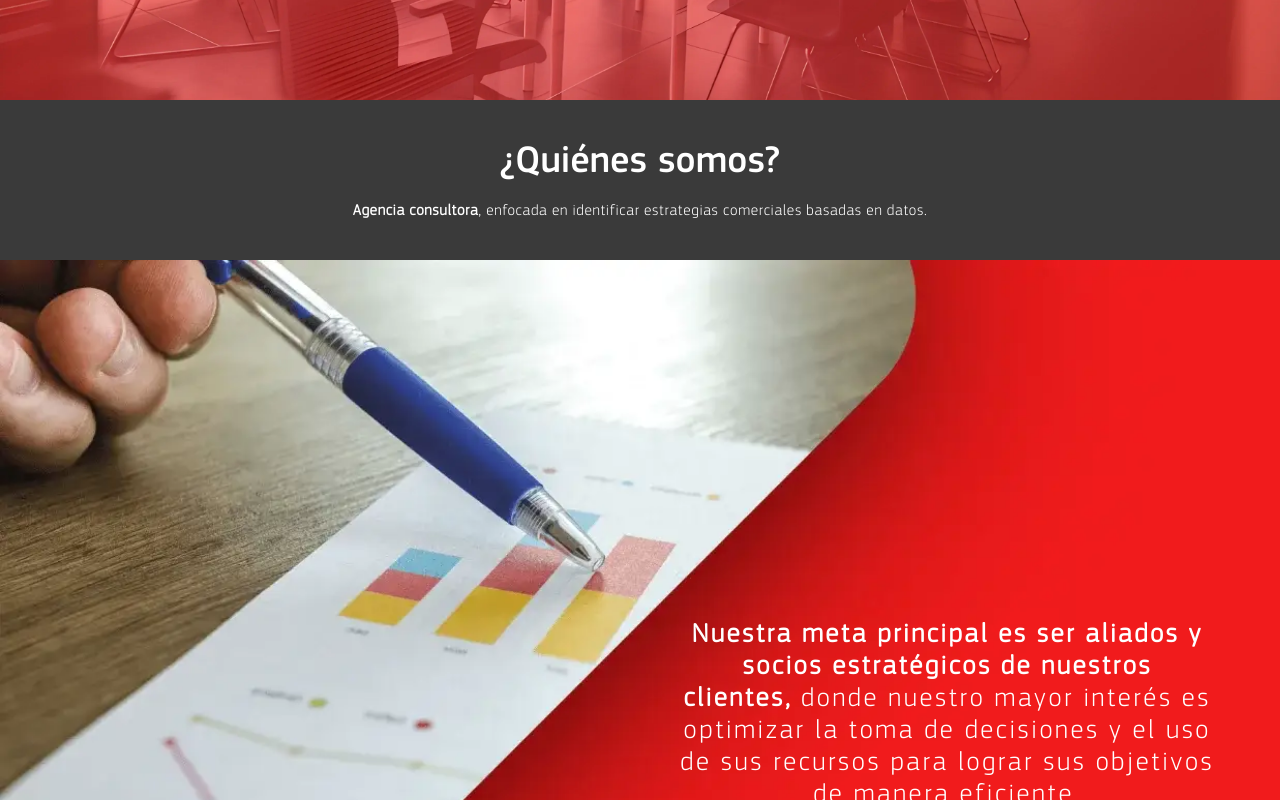
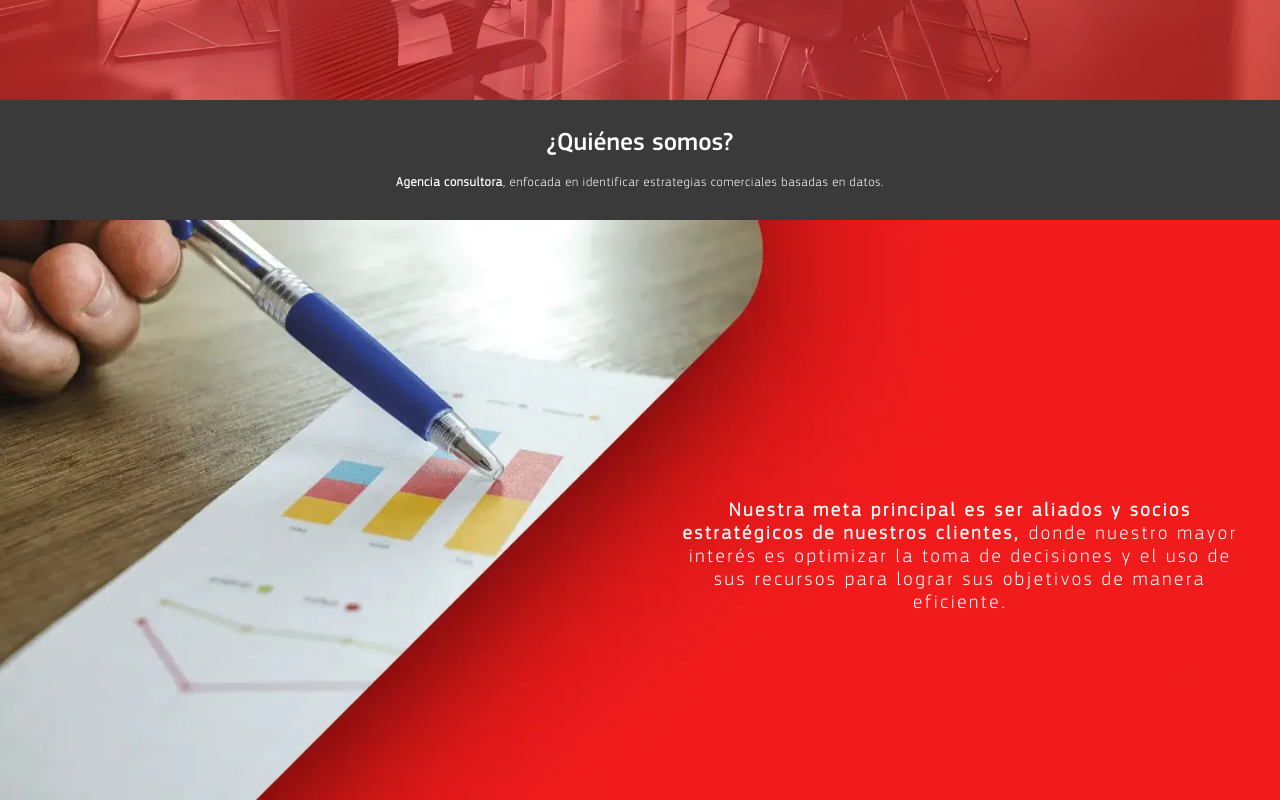
Before and after one commit to Valenmeier/Mindset-project, a React (Vite) app: page / in a window 1280 px wide. Shown: the part 700-1500 px from the top of the page. Built offline with nearby package versions, Linux system fonts and the light colour scheme.

Commit message:
achicando sección quienes somos

```diff
--- a/src/components/common/titleSection/styles.module.css
+++ b/src/components/common/titleSection/styles.module.css
@@ -31,18 +31,21 @@
   color: var(--letterColor);
   margin: 0;
   font-weight: 300;
-  letter-spacing: .2vw;
+  letter-spacing: 0.2vw;
 }
 
-@media all and (min-width:1000px){
-    .textSection{
-        gap: 2vh;
-    }
-    .textSection h3 {
-        font-size: 3vw;
-    }
-    .textSection p{
-        font-size: 1.2vw;
-        letter-spacing: .05vw;
-    }
+@media all and (min-width: 1000px) {
+  .titleSection {
+    height: 15vh;
+  }
+  .textSection {
+    gap: 2vh;
+  }
+  .textSection h3 {
+    font-size: 2vw;
+  }
+  .textSection p {
+    font-size: 1vw;
+    letter-spacing: 0.05vw;
+  }
 }
--- a/src/components/contactos/Contacto.jsx
+++ b/src/components/contactos/Contacto.jsx
@@ -27,11 +27,11 @@ export const Contacto = () => {
             <div className={styles.imagenClient}>
               <img
                 src="./images/foto perfil clienta.webp"
-                alt="Erika Vásquez Cuevas"
+                alt="Erika Vásquez Cueva"
               />
             </div>
             <div className={styles.presentacionCliente}>
-              <h1>Erika Vásquez Cuevas</h1>
+              <h1>Erika Vásquez Cueva</h1>
               <h2>Directora de Inteligencia Comercial</h2>
               <h3>
                 <span>
--- a/src/components/quienesSomos/styles.module.css
+++ b/src/components/quienesSomos/styles.module.css
@@ -28,51 +28,51 @@
   color: var(--letterColor);
   letter-spacing: 0.2vw;
 }
-.layout p b{
-  margin-right: .7vw;
+.layout p b {
+  margin-right: 0.7vw;
 }
 @media all and (min-width: 1000px) {
   .layout {
     background-image: url("/images/quienesSomosDesktop.webp");
     background-repeat: no-repeat;
-    height: 90vh;
+    height: 75vh;
     background-size: cover;
   }
   .imageContainer {
     display: none;
   }
   .layout p {
-    font-size: 2.5vw;
+    font-size: 1.5vw;
     width: 43.99vw;
     position: absolute;
-    top: 45vh;
-    right: 4vw;
+    top: 35vh;
+    right: 3vw;
   }
 }
 @media all and (min-width: 1200px) {
   .layout {
     background-image: url("/images/quienesSomosDesktop.webp");
     background-repeat: no-repeat;
-    height: 90vh;
-    background-size: cover;
+    height: 75vh;
+    background-size: contain;
   }
   .imageContainer {
     display: none;
   }
   .layout p {
-    font-size: 2.1vw;
+    font-size: 1.5vw;
     width: 43.99vw;
     position: absolute;
-    top: 45vh;
-    right: 4vw;
+    top: 35vh;
+    right: 3vw;
   }
 }
 @media all and (min-width: 1380px) {
   .layout p {
-    font-size: 1.8vw;
+    font-size: 1.5vw;
     width: 43.99vw;
     position: absolute;
-    top: 45vh;
-    right: 4vw;
+    top: 32vh;
+    right: 6vw;
   }
 }
```
